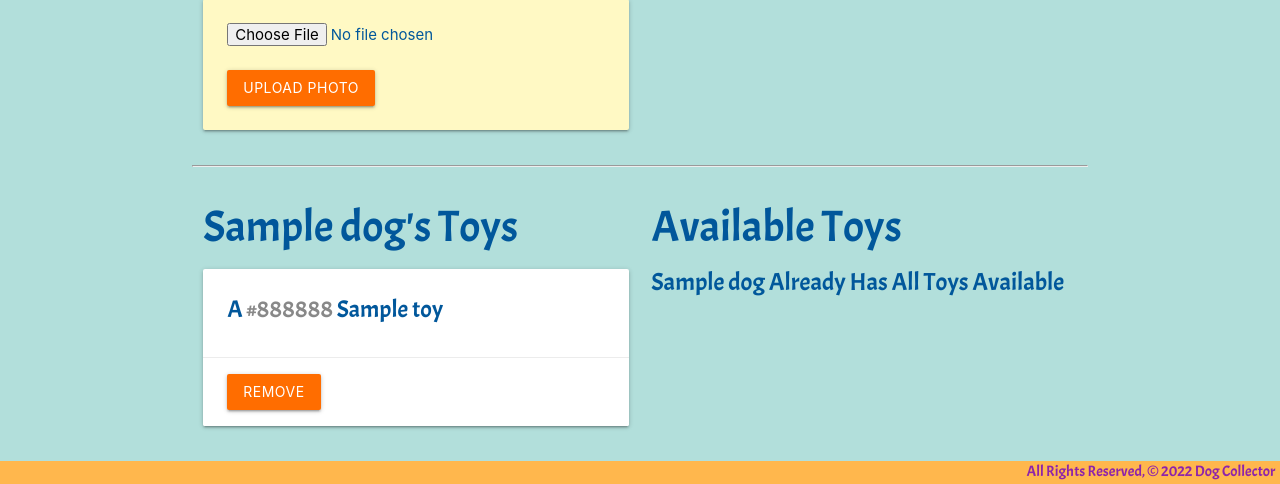
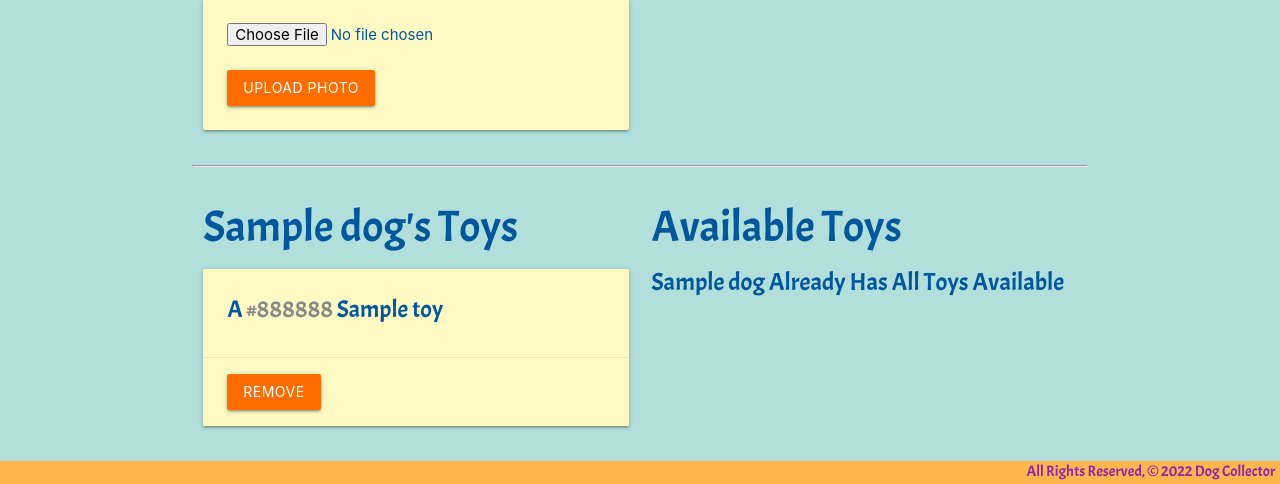
Before and after one commit to ahung1709/dogcollector, a Django app: page /dogs/1/ in a window 1280 px wide. Shown: the part 813-1297 px from the top of the page. Run offline with Django 4.2, Linux system fonts and the light colour scheme; a user stored in the database is signed in; tables that the repository leaves empty hold one stand-in row (values such as "Sample post"); some web fonts are replaced.

Commit message:
update styles for cards

```diff
--- a/main_app/templates/dogs/detail.html
+++ b/main_app/templates/dogs/detail.html
@@ -44,7 +44,7 @@
     </form>
     <br>
     {% if dog.fed_for_today %}
-      <div class="card-panel teal-text center-align">{{dog.name}} has been fed all meals for today</div>
+      <div class="card-panel teal-text center-align yellow lighten-4">{{dog.name}} has been fed all meals for today</div>
     {% else %}
       <div class="card-panel red-text center-align yellow lighten-4">{{dog.name}} might be hungry</div>
     {% endif %}
@@ -70,7 +70,7 @@
     <h3>{{ dog.name }}'s Toys</h3>
     {% if dog.toys.count %}
       {% for toy in dog.toys.all %}
-        <div class="card">
+        <div class="card yellow lighten-4">
           <div class="card-content">
             <span class="card-title">
               A <span style="color: {{ toy.color }}">{{ toy.color }}</span> {{ toy.name }}
--- a/main_app/urls.py
+++ b/main_app/urls.py
@@ -16,6 +16,12 @@ urlpatterns = [
     # Feeding Route
     path('dogs/<int:dog_id>/add_feeding', views.add_feeding, name='add_feeding'),
 
+    # Associate Toy w/ Dog
+    path('dogs/<int:dog_id>/assoc_toy/<int:toy_id>/', views.assoc_toy, name='assoc_toy'),
+
+    # Unassociate a toy and dog
+    path('dogs/<int:dog_id>/unassoc_toy/<int:toy_id>/', views.unassoc_toy, name='unassoc_toy'),
+
     # Photo Route
     path('dogs/<int:dog_id>/add_photo', views.add_photo, name='add_photo'),
 
@@ -26,12 +32,6 @@ urlpatterns = [
     path('toys/<int:pk>/update/', views.ToyUpdate.as_view(), name='toys_update'),
     path('toys/<int:pk>/delete/', views.ToyDelete.as_view(), name='toys_delete'),
 
-    # Associate Toy w/ Dog
-    path('dogs/<int:dog_id>/assoc_toy/<int:toy_id>/', views.assoc_toy, name='assoc_toy'),
-
-    # Unassociate a toy and dog
-    path('dogs/<int:dog_id>/unassoc_toy/<int:toy_id>/', views.unassoc_toy, name='unassoc_toy'),
-
     # Account routes
     path('accounts/signup/', views.signup, name='signup')
 ]
--- a/main_app/views.py
+++ b/main_app/views.py
@@ -24,7 +24,7 @@ class DogCreate(LoginRequiredMixin, CreateView):
     # valid dog form is being submitted
     def form_valid(self, form):
         # Assign the logged in user (self.request.user)
-        form.instance.user = self.request.user # form.instance is the cat
+        form.instance.user = self.request.user # form.instance is the dog
         # Let the CreateView do its job as usual
         return super().form_valid(form)
 
```
